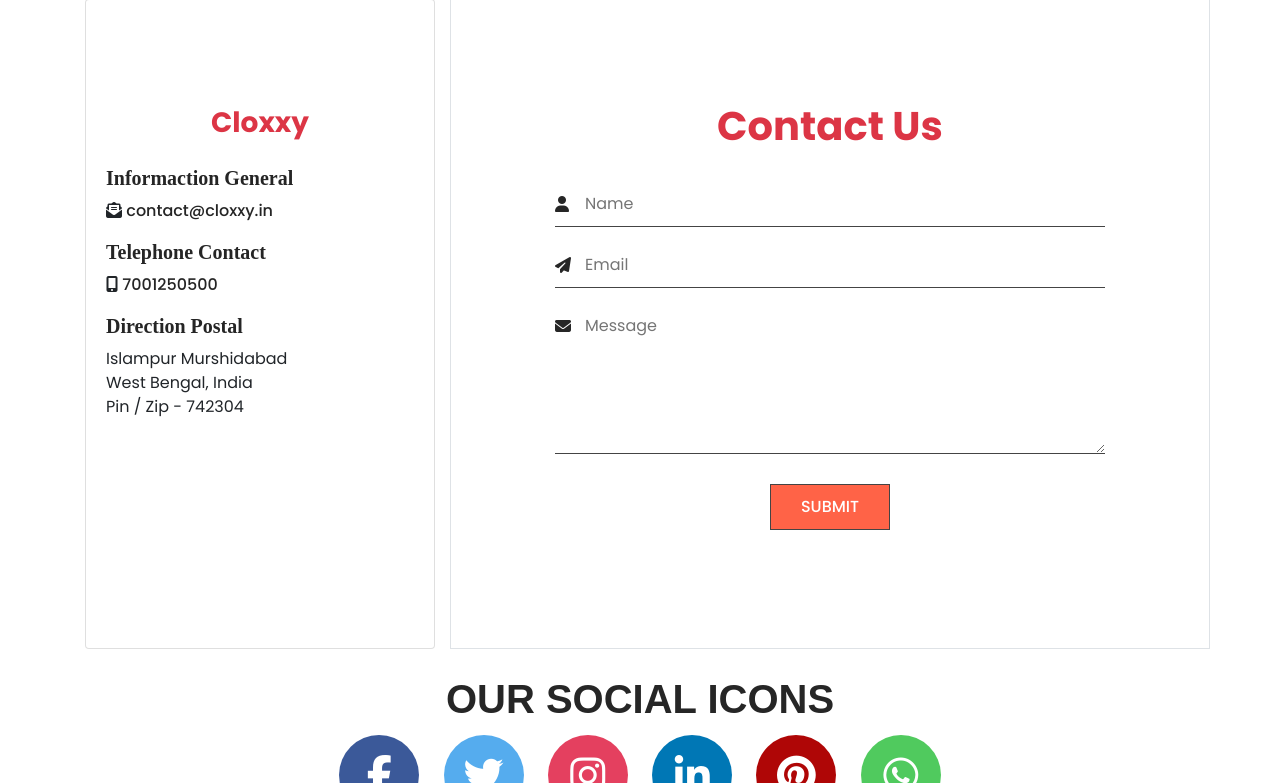
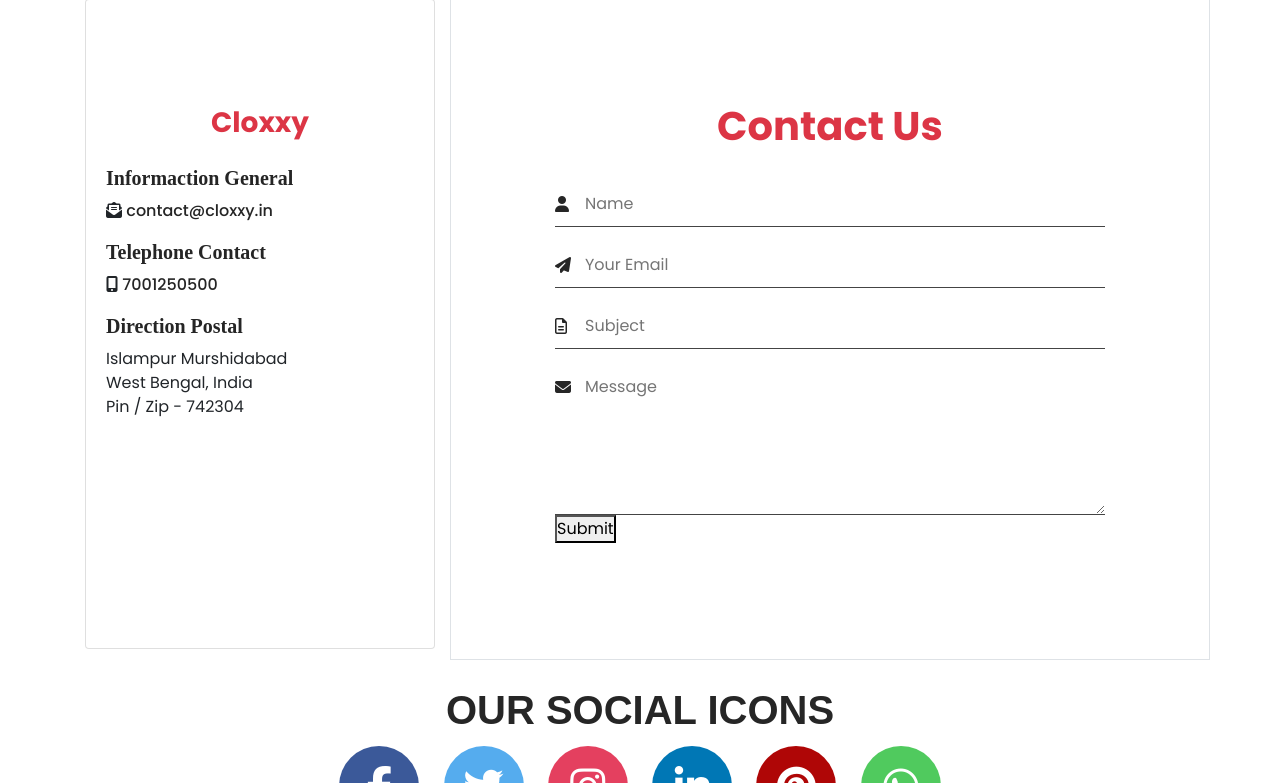
Before and after one commit to samiulcollaboration/CloxxyDemo, a PHP site: page /contact.php in a window 1280 px wide. Shown: the part 425-1208 px from the top of the page. Run offline with PHP 8.4, Linux system fonts and the light colour scheme; some libraries are stand-ins or nearby versions.

Commit message:
Mailing System added

```diff
--- a/contact.php
+++ b/contact.php
@@ -1,5 +1,37 @@
 <?php include('other-header.php'); ?>
+<?php
+    $to  = "rakibrk1811@gmail.com";
 
+    $subject = "";
+    if(isset($_POST['subject']))
+        $subject = $_POST['subject'];
+
+    $msg = "";
+    if(isset($_POST['message']))
+        $msg = $_POST['message'];
+
+    $header = "";
+    if(isset($_POST['email']))
+        $header = "From: " . $_POST['email'];
+
+    if(isset($_POST['subject']) && isset($_POST['message']) && isset($_POST['email'])){
+        if(mail($to, $subject, $msg, $header)){
+            //message send successful // TODO
+            ?>
+            <h1>Successfull</h1>
+        <?php
+        }
+        else{
+            //Message send fail //TODO
+            ?>
+        <h1>Failed</h1>
+    <?php
+        }
+    }
+
+
+
+?>
 
     <!-- Contact Form Start -->
     <section>
@@ -31,19 +63,23 @@
                         </div>
                         <!-- form -->
                         <div class="form-container">
-                            <form class="form">
+                            <form class="form" action="" method="POST">
                                 <div class="form-name">
-                                    <input type="text" id="name" name="name" placeholder="Name" required="">
+                                    <input type="text" name="name" placeholder="Name">
                                 </div>
                                 <div class="form-email">
-                                    <input type="email" id="email" name="email" placeholder="Email" required="">
+                                    <input type="email" name="email" placeholder="Your Email" required>
+                                </div>
+                                <div class="form-subject">
+                                    <input type="text" name="subject" placeholder="Subject" required>
                                 </div>
                                 <div class="form-message">
-                                    <textarea id="message" name="message" placeholder="Message" required=""></textarea>
+                                    <textarea name="message" placeholder="Message" required></textarea>
                                 </div>
-                                <div class="center-align">
-                                    <a href="#">submit</a>
+                                <div class="form-button">
+                                    <button type="submit">Submit</button>
                                 </div>
+
                             </form>
                         </div>
                     </div>
--- a/style.css
+++ b/style.css
@@ -763,8 +763,12 @@
   display: block;
   width: 100%;
 }
-.form-name, .form-email, .form-message {
+.form-name, .form-email, .form-message, .form-subject {
   position: relative;
+}
+.form-subject::before{
+  content: "\f0f6";
+  color: #262626;
 }
 .form-name::before {
   content: "\f007";
@@ -778,7 +782,7 @@
   content: "\f0e0";
   color: #262626;
 }
-.form-name::before, .form-email::before, .form-message::before {
+.form-name::before, .form-email::before,.form-subject::before,  .form-message::before {
   font-family: 'fontAwesome';
   position: absolute;
   top: 10px;
```
